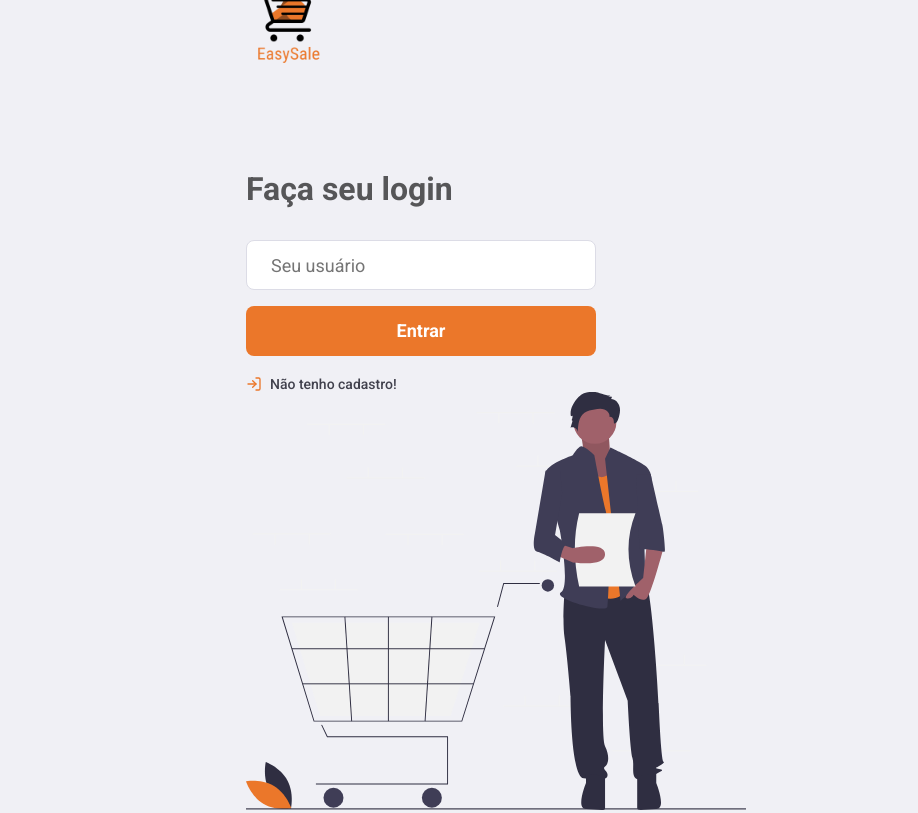
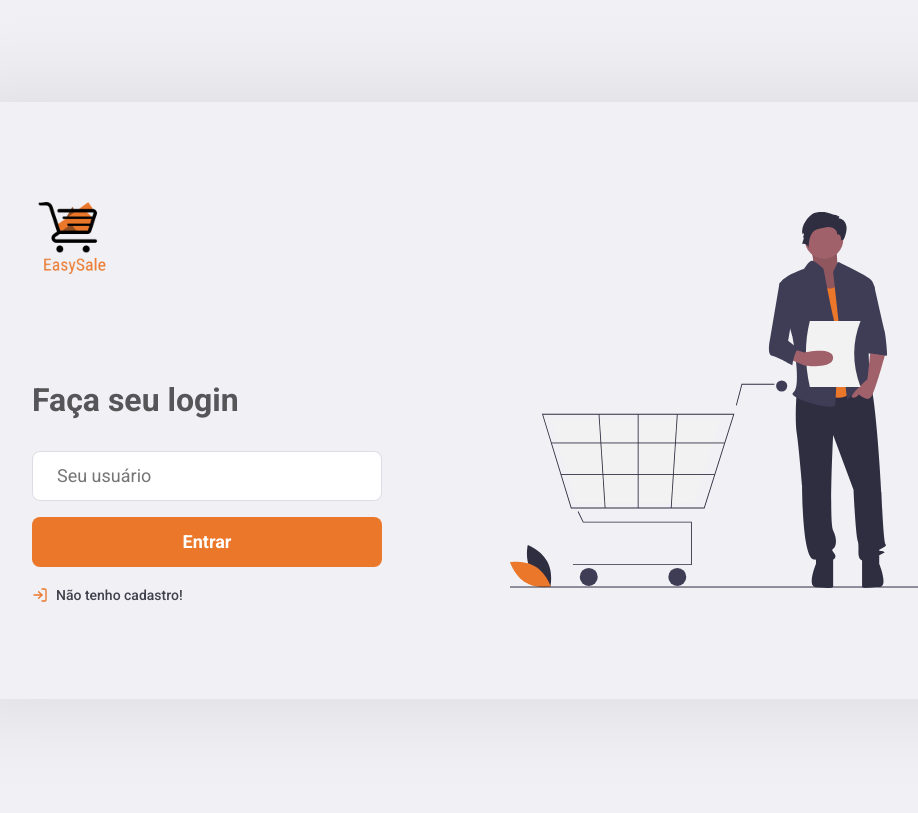
Before and after one commit to tilherme/EasySale, a React (Create React App) app: page / in a window 1280 px wide. Shown: the whole page, without its empty margins (144-1062 px from the left). Built offline with nearby package versions, Linux system fonts and the light colour scheme.

Commit message:
inclusion of div content css

```diff
--- a/src/pages/Login/styles.css
+++ b/src/pages/Login/styles.css
@@ -9,9 +9,21 @@
   justify-content: center;
 }
 
+.login-container .content{
+  width: 100%;
+  padding: 96px;
+  background: #f0f0f5;
+  box-shadow: 0 0 100px rgba(0, 0, 0, 0.1);
+  border-radius: 8px;
+
+  display: flex;
+  justify-content: space-between;
+  align-items: center;
+}
+
 .login-container img.sale{
-  width: 100%;
-  max-width: 500px;
+  width: 90%;
+  max-width: 450px;
 }
 
 .login-container section.form{
```
